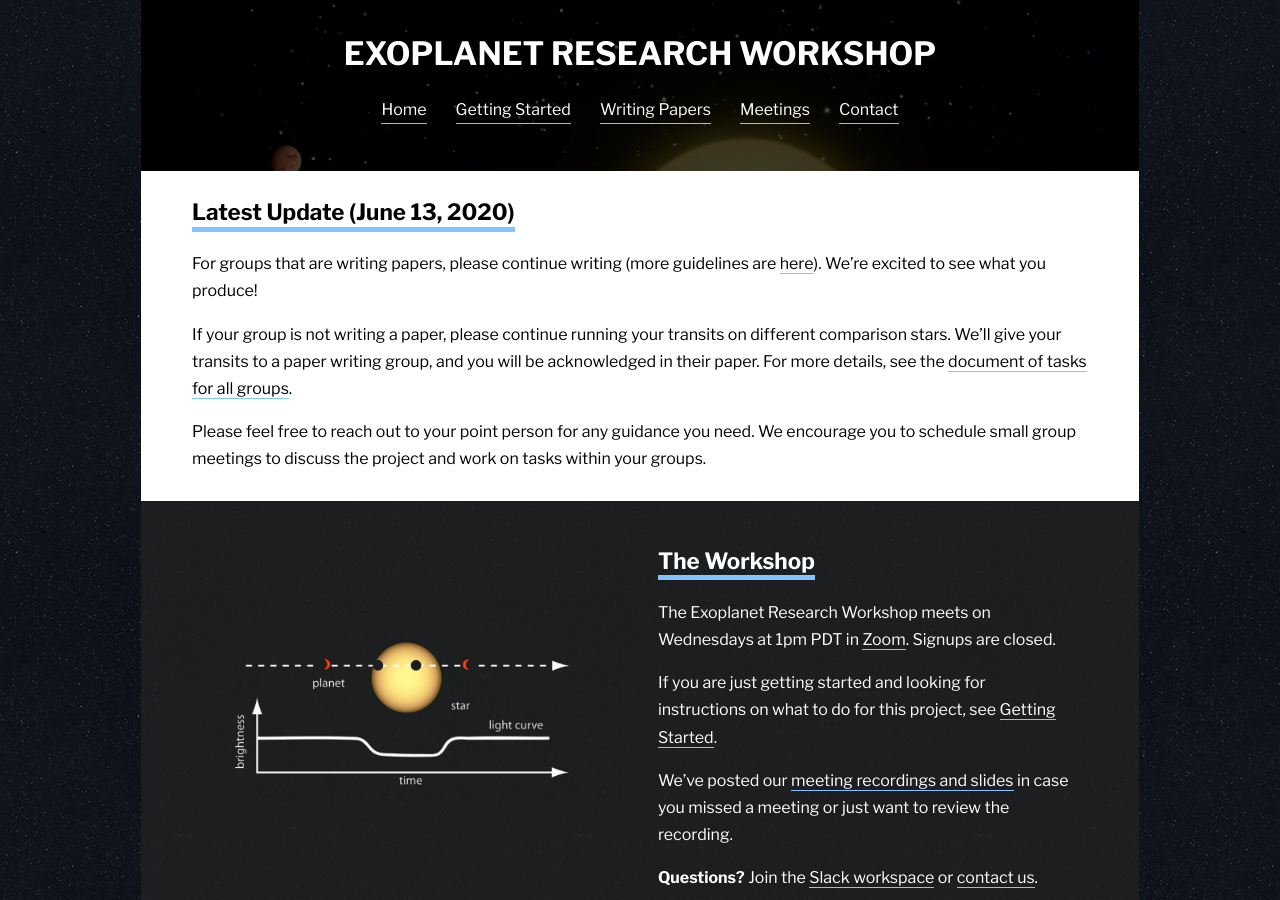
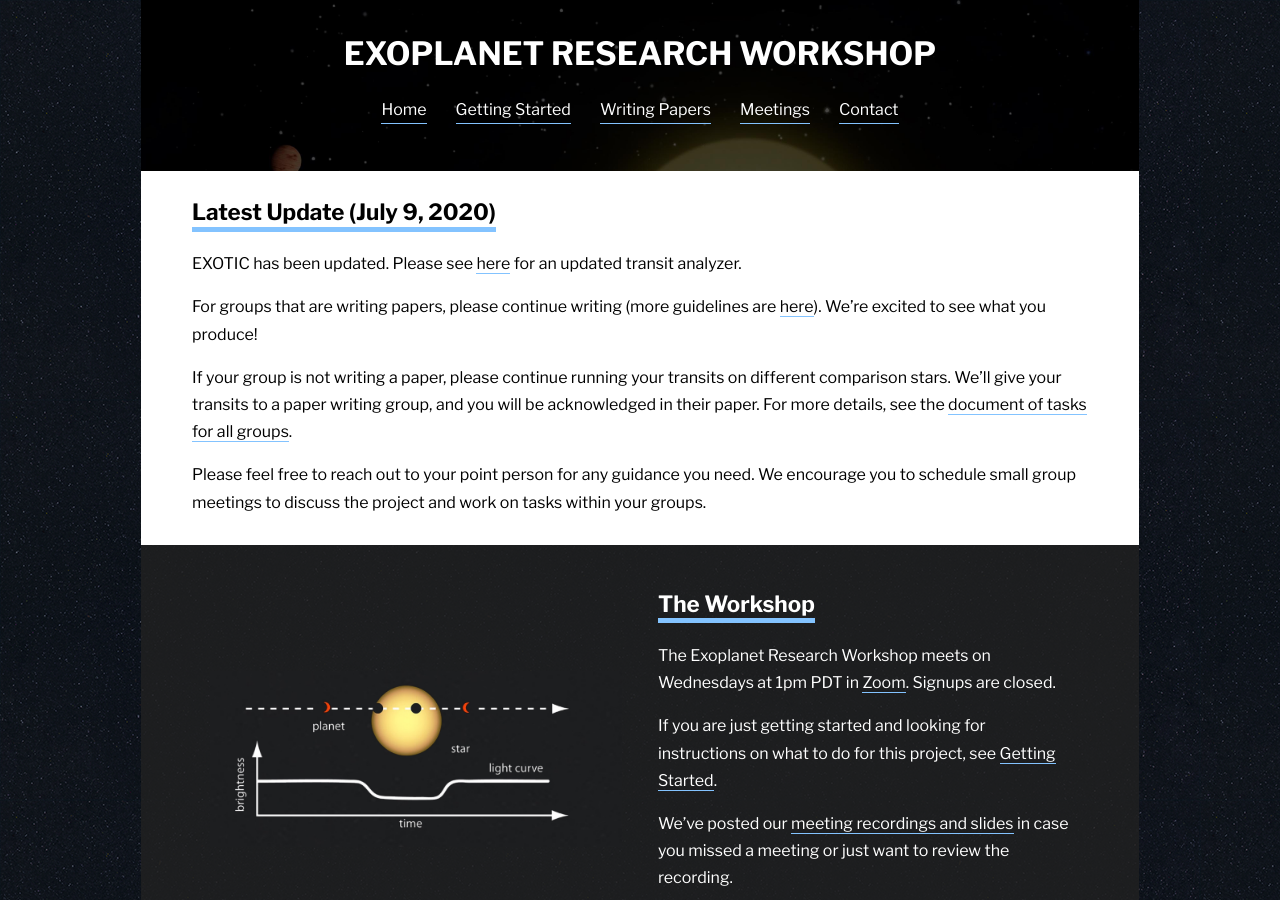
Before and after one commit to paigeyeung/exoplanetresearchworkshop, a Jekyll site: the page built from index.md, in a window 1280 px wide and 900 px high. Built offline with Jekyll 4.4.1, drawn with Linux system fonts in a browser that asks for light colours.

Commit message:
Update announcement

```diff
--- a/index.md
+++ b/index.md
@@ -4,7 +4,9 @@ title: Home
 ---
 <div class="page-display-light" markdown="1">
 
-## Latest Update (June 13, 2020)
+## Latest Update (July 9, 2020)
+
+EXOTIC has been updated. Please see [here](https://colab.research.google.com/drive/15zXPTbcYrVTE2xwtq7kdTKHdPq2CKoOO?usp=sharing){:target="_blank"} for an updated transit analyzer.
 
 For groups that are writing papers, please continue writing (more guidelines are [here](/papers/)). We're excited to see what you produce!
 
```
